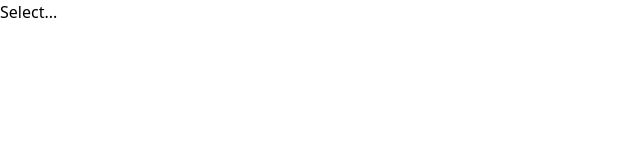
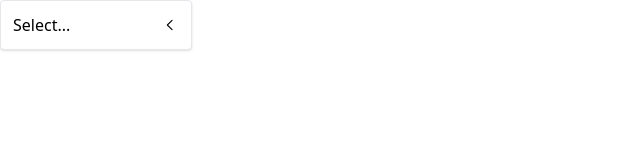
Before and after one commit to miguelkubrusly/components-showcase-app, a React (Create React App) app: page / in a window 1280 px wide. Shown: the top 160 px of the page, without its empty margins (0-640 px from the left). Built offline with nearby package versions, Linux system fonts and the light colour scheme.

Commit message:
feat: add styling

```diff
--- a/src/App.tsx
+++ b/src/App.tsx
@@ -9,9 +9,9 @@ function App() {
   };
 
   const options = [
-    { value: "firstLabel", label: "This is some label" },
-    { value: "otherLabel", label: "This is some other label" },
-    { value: "finalLabel", label: "Finally, this is the final label" },
+    { value: "firstLabel", label: "This is a label" },
+    { value: "otherLabel", label: "Yeah! Another label" },
+    { value: "finalLabel", label: "Finally, a final label" },
   ];
 
   return (
--- a/src/components/Dropdown.tsx
+++ b/src/components/Dropdown.tsx
@@ -1,3 +1,4 @@
+import { GoChevronDown, GoChevronLeft } from "react-icons/go";
 import { useState } from "react";
 
 function Dropdown({ options, value, onChange, ...rest }: DropdownProps) {
@@ -10,18 +11,33 @@ function Dropdown({ options, value, onChange, ...rest }: DropdownProps) {
 
   const renderedOptions = options.map((option: Option) => {
     return (
-      <div key={option.value} onClick={() => handleNewValue(option.label)}>
+      <div
+        key={option.value}
+        onClick={() => handleNewValue(option.label)}
+        className="hover:bg-sky-100 rounded cursor-pointer p-1 text-left"
+      >
         {option.label}
       </div>
     );
   });
 
   return (
-    <div>
-      <div onClick={() => setIsOpen(!isOpen)} {...rest}>
-        {value ? value : "Select..."}
+    <div className="w-48 relative">
+      <div
+        onClick={() => setIsOpen(!isOpen)}
+        className="flex justify-between items-center cursor-pointer border rounded p-3 shadow bg-white w-full"
+        {...rest}
+      >
+        {value || "Select..."}
+        <span className="text-lg">
+          {isOpen ? <GoChevronDown /> : <GoChevronLeft />}
+        </span>
       </div>
-      {isOpen && renderedOptions}
+      {isOpen && (
+        <div className="absolute top-full border rounded p-3 shadow bg-white w-full">
+          {renderedOptions}
+        </div>
+      )}
     </div>
   );
 }
```
